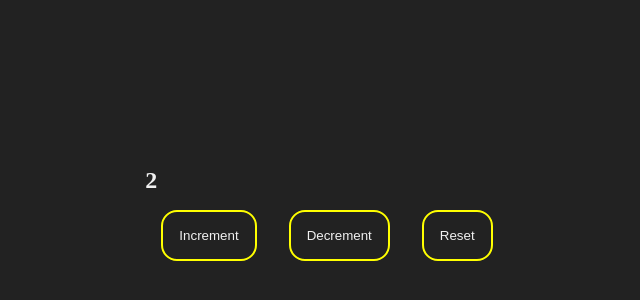
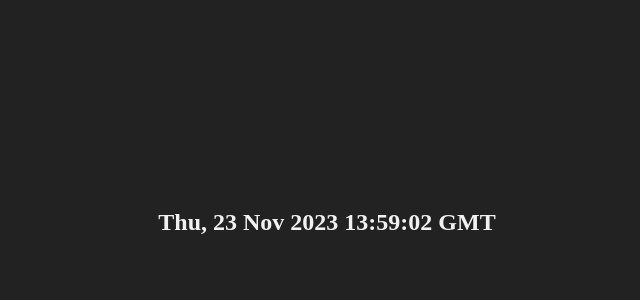
Before and after one commit to hsrvms/develhope-exercises, a React (Vite) app in the folder React/: page / in a window 1280 px wide. Shown: the part 178-478 px from the top of the page, without its empty margins (313-953 px from the left). Built offline with nearby package versions, Linux system fonts and the light colour scheme.

Commit message:
35-useEffect

```diff
--- a/React/src/App.jsx
+++ b/React/src/App.jsx
@@ -1,37 +1,25 @@
 import { useState, useEffect } from "react";
 import "./App.css";
 
-function CounterDisplay({ counter }) {
-	return <h2>{counter}</h2>
+function Clock() {
+
+	const [date, setDate] = useState(new Date())
+
+
+	useEffect(() => {
+		setInterval(() => {
+			setDate(new Date())
+		}, 1000)
+	}, [date])
+
+	return <h2>{date.toUTCString()}</h2>
 }
 
-function Counter({ initialValue, amount }) {
-	const [counter, setCounter] = useState(initialValue);
-
-	useEffect(() => {
-		console.log("current value of the counter is: ",counter)
-	}, [counter])
-
-	return (
-		<div>
-			<CounterDisplay counter={counter}/>
-			<button onClick={() => setCounter(counter + amount)}>
-				Increment
-			</button>
-			<button onClick={() => setCounter(counter - amount)}>
-				Decrement
-			</button>
-			<button onClick={() => setCounter(initialValue)}>
-				Reset
-			</button>
-		</div>
-	);
-}
 
 const App = () => {
 	return (
 		<div id="app">
-			<Counter initialValue={2} amount={3} />
+			<Clock />
 		</div>
 	);
 };
```
